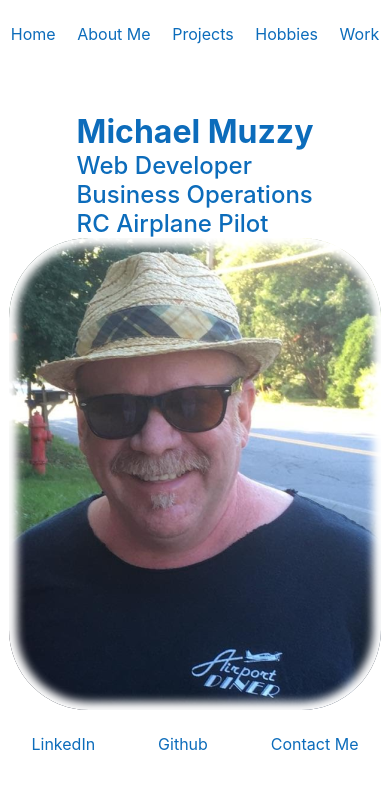
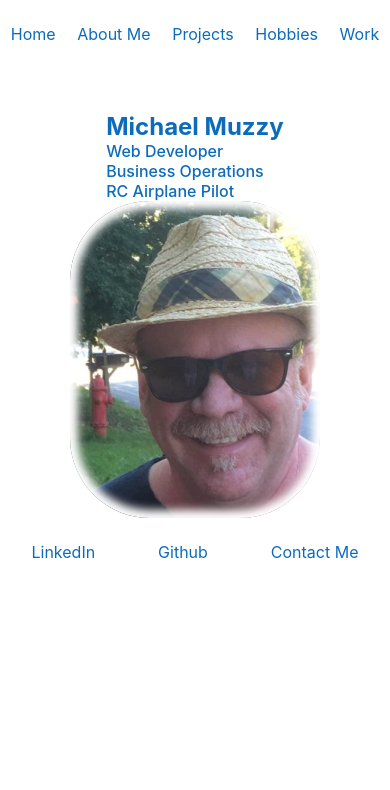
Before and after one commit to foxflyer40/Michael-Muzzy-portfolio, a React (Create React App) app in the folder client/: page / in a window 390 px wide. Shown: the top 790 px of the page. Built offline with nearby package versions, Linux system fonts and the light colour scheme.

Commit message:
resize pic name quote

```diff
--- a/client/src/App.css
+++ b/client/src/App.css
@@ -37,6 +37,7 @@ html, body {
    color: rgb(12, 108, 187);
    font-weight: 500;
 }
+
 @media screen and (max-width: 750px) {
    .bannerSelector {
       font-size: medium;
@@ -75,6 +76,8 @@ html, body {
    .image-blurred-edge {
       align-content: center;
       margin: 0em;
+      width: 250px;
+      height: 317px;
    }
 }
 
@@ -94,6 +97,7 @@ html, body {
    #homeName {
       align-content: center;
       margin-left: 0em;
+      font-size: 1.5em;
    }
 }
 
@@ -101,6 +105,7 @@ html, body {
    #homePageQuote {
       align-content: center;
       margin-left: 0em;
+      font-size: 1em;
    }
 }
 
@@ -122,8 +127,6 @@ html, body {
    font-size: 1.2em;
    font-weight: 500;
 }
-
-
 
 /* Projects page styling */
 
@@ -148,13 +151,11 @@ label {
    margin: 2em;
 }
 
-
-
 #githubWork {
    flex-direction: column;
    margin: 2em;
    align-content: center;
-  }
+}
 
 /* Hobby page styling */
 
```
